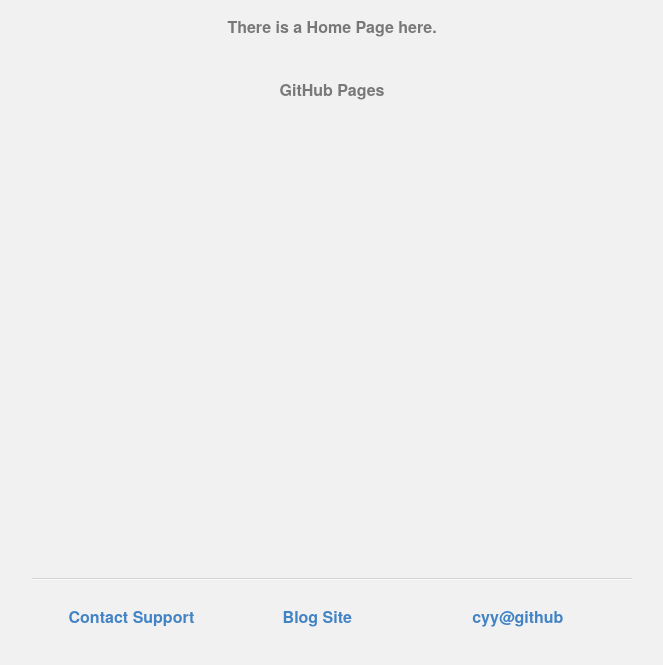
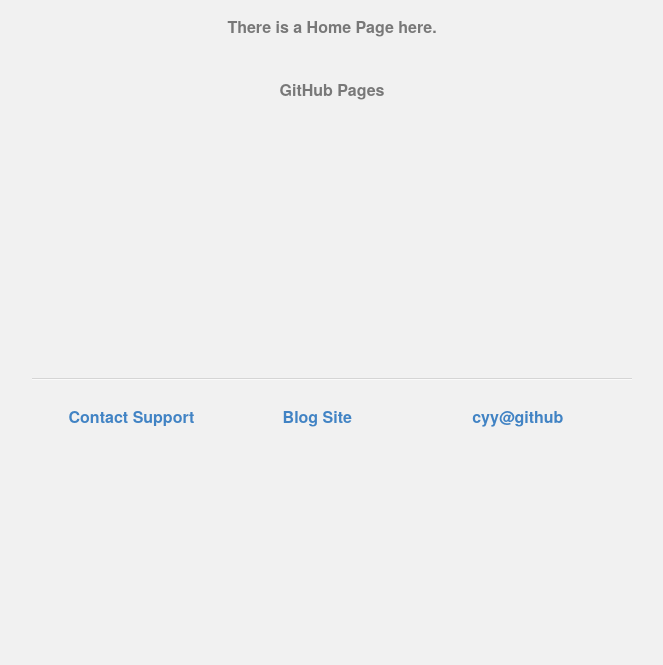
Before and after one commit to cyy/cyy.github.com, a plain HTML site: page index.html in a window 1280 px wide. Shown: the part 145-810 px from the top of the page, without its empty margins (308-971 px from the left). Drawn offline with Linux system fonts and the light colour scheme.

Commit message:
update index.html

```diff
--- a/index.html
+++ b/index.html
@@ -35,7 +35,7 @@
       <h1>CYY's Home Page</h1>
       <p><strong>There is a Home Page here.</strong></p>
 
-      <div style="min-height: 500px">
+      <div style="min-height: 300px">
       <p>
          <strong>GitHub Pages</strong><br />
       </p>
```
